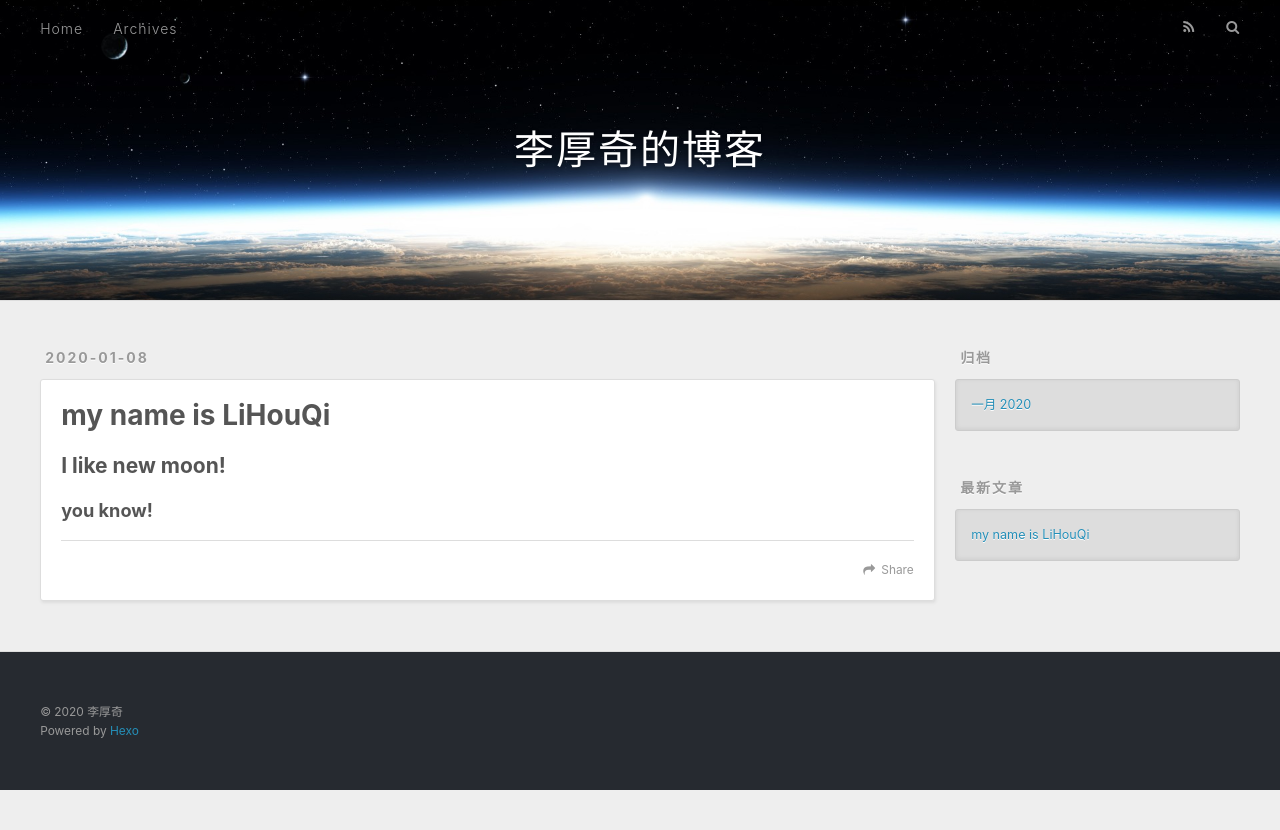
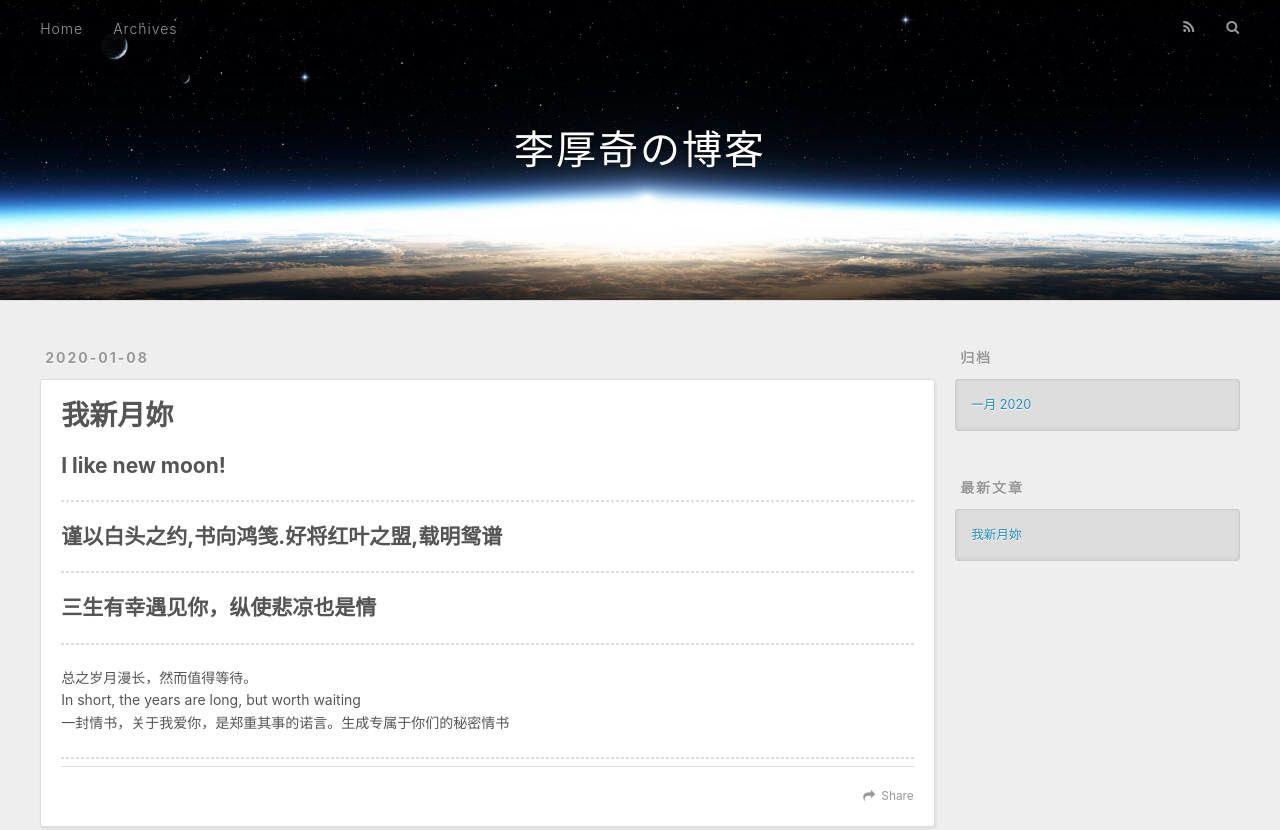
Before and after one commit to tanxinyue/tanxinyue.github.io, a plain HTML site: page 2020/01/08/hello-world/index.html in a window 1280 px wide. Shown: the top 830 px of the page. Before the commit the page ends 800 px from the top, so only its background shows below. Drawn offline with nearby package versions, Linux system fonts and the light colour scheme.

Commit message:
Site updated: 2020-01-09 20:11:35

```diff
--- a/2020/01/08/hello-world/index.html
+++ b/2020/01/08/hello-world/index.html
@@ -5,21 +5,21 @@
 
 
 
-  <title>my name is LiHouQi | 李厚奇的博客</title>
+  <title>我新月妳 | 李厚奇の博客</title>
   <meta name="viewport" content="width=device-width, initial-scale=1, maximum-scale=1">
-  <meta name="description" content="I like new moon!you know!">
+  <meta name="description" content="I like new moon! 谨以白头之约,书向鸿笺.好将红叶之盟,载明鸳谱 三生有幸遇见你，纵使悲凉也是情 总之岁月漫长，然而值得等待。In short, the years are long, but worth waiting一封情书，关于我爱你，是郑重其事的诺言。生成专属于你们的秘密情书">
 <meta property="og:type" content="article">
-<meta property="og:title" content="my name is LiHouQi">
+<meta property="og:title" content="我新月妳">
 <meta property="og:url" content="https://github.com/tanxinyue/tanxinyue.github.io.git/2020/01/08/hello-world/index.html">
-<meta property="og:site_name" content="李厚奇的博客">
-<meta property="og:description" content="I like new moon!you know!">
+<meta property="og:site_name" content="李厚奇の博客">
+<meta property="og:description" content="I like new moon! 谨以白头之约,书向鸿笺.好将红叶之盟,载明鸳谱 三生有幸遇见你，纵使悲凉也是情 总之岁月漫长，然而值得等待。In short, the years are long, but worth waiting一封情书，关于我爱你，是郑重其事的诺言。生成专属于你们的秘密情书">
 <meta property="og:locale" content="zh_CN">
 <meta property="article:published_time" content="2020-01-08T11:14:00.454Z">
-<meta property="article:modified_time" content="2020-01-09T04:25:21.628Z">
+<meta property="article:modified_time" content="2020-01-09T12:10:54.501Z">
 <meta property="article:author" content="李厚奇">
 <meta name="twitter:card" content="summary">
 
-    <link rel="alternate" href="/atom.xml" title="李厚奇的博客" type="application/atom+xml">
+    <link rel="alternate" href="/atom.xml" title="李厚奇の博客" type="application/atom+xml">
 
 
     <link rel="icon" href="/favicon.png">
@@ -40,7 +40,7 @@
   <div id="header-outer" class="outer">
     <div id="header-title" class="inner">
       <h1 id="logo-wrap">
-        <a href="/" id="logo">李厚奇的博客</a>
+        <a href="/" id="logo">李厚奇の博客</a>
       </h1>
 
     </div>
@@ -80,7 +80,7 @@
 
 
     <h1 class="article-title" itemprop="name">
-      my name is LiHouQi
+      我新月妳
     </h1>
 
 
@@ -88,11 +88,16 @@
 
     <div class="article-entry" itemprop="articleBody">
 
-        <h2 id="I-like-new-moon"><a href="#I-like-new-moon" class="headerlink" title="I like new moon!"></a>I like new moon!</h2><h3 id="you-know"><a href="#you-know" class="headerlink" title="you know!"></a>you know!</h3>
+        <h2 id="I-like-new-moon"><a href="#I-like-new-moon" class="headerlink" title="I like new moon!"></a>I like new moon!</h2><hr>
+<h2 id="谨以白头之约-书向鸿笺-好将红叶之盟-载明鸳谱"><a href="#谨以白头之约-书向鸿笺-好将红叶之盟-载明鸳谱" class="headerlink" title="谨以白头之约,书向鸿笺.好将红叶之盟,载明鸳谱"></a>谨以白头之约,书向鸿笺.好将红叶之盟,载明鸳谱</h2><hr>
+<h2 id="三生有幸遇见你，纵使悲凉也是情"><a href="#三生有幸遇见你，纵使悲凉也是情" class="headerlink" title="三生有幸遇见你，纵使悲凉也是情"></a>三生有幸遇见你，纵使悲凉也是情</h2><hr>
+<p>总之岁月漫长，然而值得等待。<br>In short, the years are long, but worth waiting<br>一封情书，关于我爱你，是郑重其事的诺言。生成专属于你们的秘密情书</p>
+<hr>
+
 
     </div>
     <footer class="article-footer">
-      <a data-url="https://github.com/tanxinyue/tanxinyue.github.io.git/2020/01/08/hello-world/" data-id="ck56og92g0000pkusdt332hb1" class="article-share-link">Share</a>
+      <a data-url="https://github.com/tanxinyue/tanxinyue.github.io.git/2020/01/08/hello-world/" data-id="ck56oxxn6000050us9mx2hffr" class="article-share-link">Share</a>
 
 
     </footer>
@@ -131,7 +136,7 @@
       <ul>
 
           <li>
-            <a href="/2020/01/08/hello-world/">my name is LiHouQi</a>
+            <a href="/2020/01/08/hello-world/">我新月妳</a>
           </li>
 
       </ul>
```
Also changed, not shown: archives/2020/01/index.html (+7 -7 lines), archives/2020/index.html (+7 -7 lines), archives/index.html (+7 -7 lines), index.html (+14 -9 lines).
